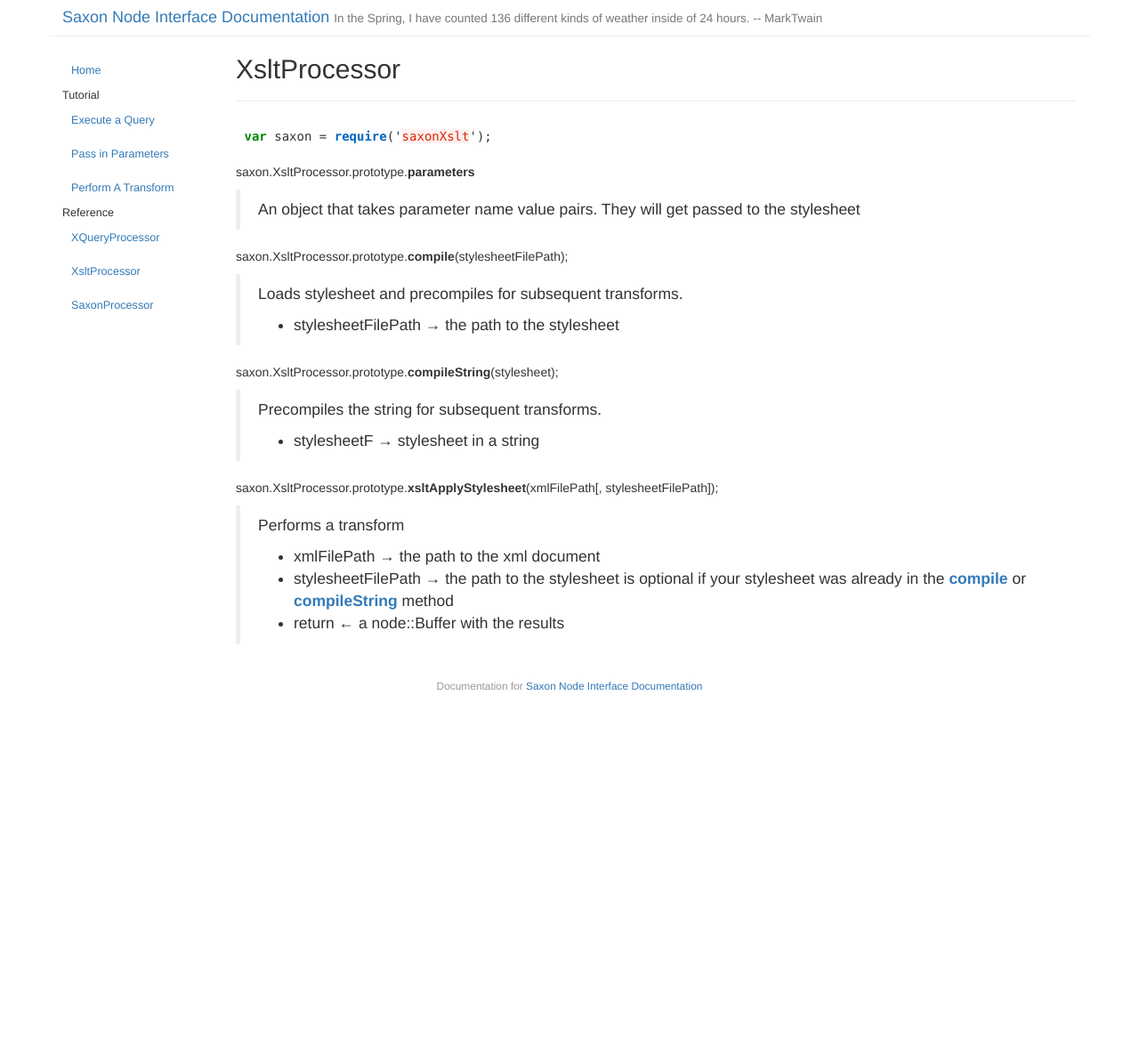
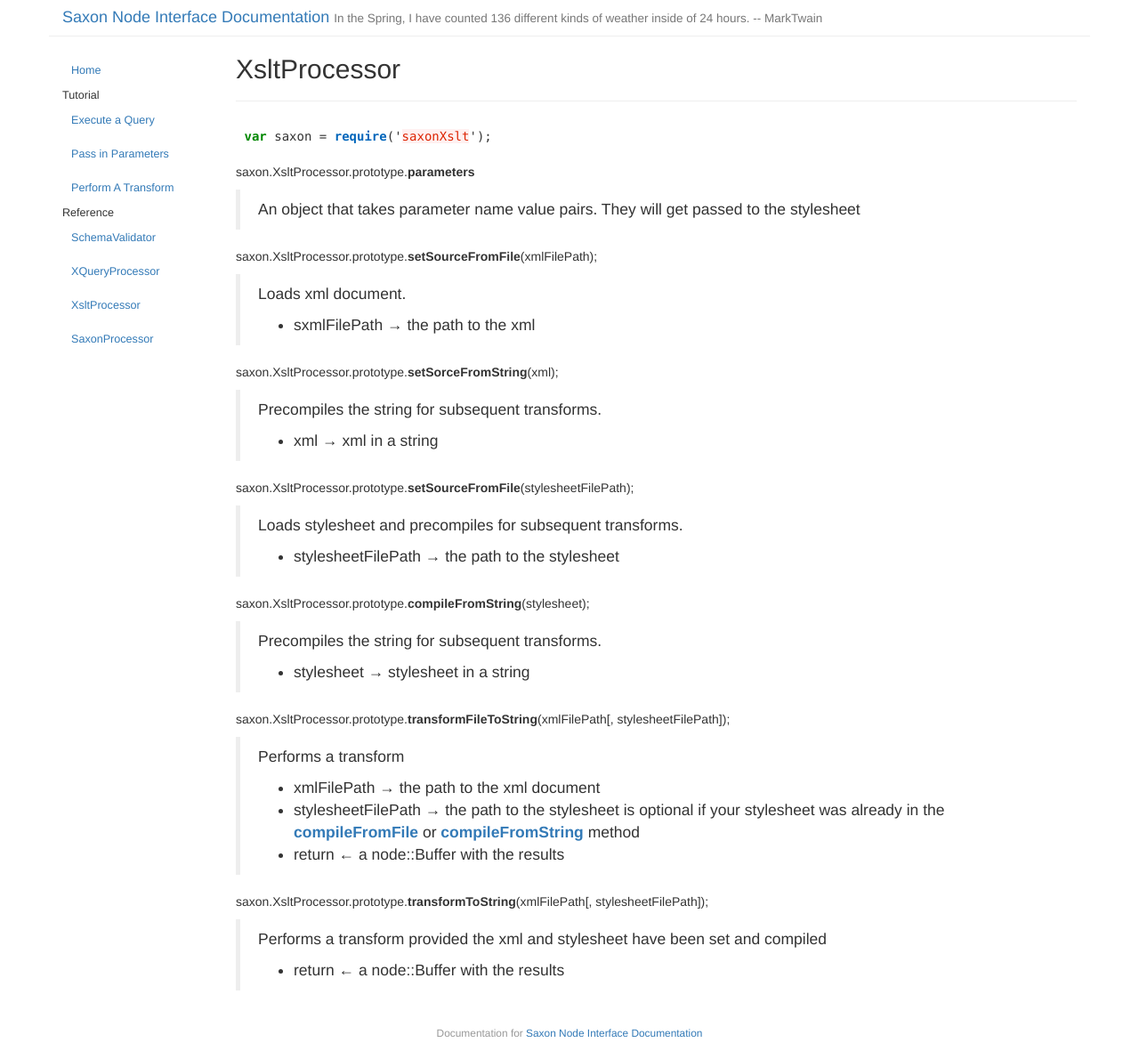
Before and after one commit to rimmartin/saxon-node, a Jekyll site: the page built from _posts/2015-08-08-xsltprocessor.md, in a window 1280 px wide. Shown: the whole page at 89% size. Built offline with Jekyll 4.4.1, drawn with Linux system fonts in a browser that asks for light colours; Markdown is read by kramdown in place of the engine named in the settings; before the commit the page ends 900 px from its top, so only the background shows below that.

Commit message:
beginning upgrade of docs for new saxon/C release 1.0.0

```diff
--- a/_posts/2015-08-08-xsltprocessor.md
+++ b/_posts/2015-08-08-xsltprocessor.md
@@ -11,19 +11,34 @@ var saxon = require('saxonXslt');
 saxon.XsltProcessor.prototype.**parameters**
 > An object that takes parameter name value pairs. They will get passed to the stylesheet
 
-saxon.XsltProcessor.prototype.**<span id="xslt-compile">compile</span>**(stylesheetFilePath);
+saxon.XsltProcessor.prototype.**<span id="xslt-source-from-file">setSourceFromFile</span>**(xmlFilePath);
+> Loads  xml document.
+>
+> *  sxmlFilePath &rarr; the path to the xml
+
+saxon.XsltProcessor.prototype.**<span id="xslt-source-from-string">setSorceFromString</span>**(xml);
+> Precompiles the string for subsequent transforms.
+>
+> *  xml &rarr; xml in a string
+
+saxon.XsltProcessor.prototype.**<span id="xslt-compile-from-file">setSourceFromFile</span>**(stylesheetFilePath);
 > Loads  stylesheet and precompiles for subsequent transforms.
 >
 > *  stylesheetFilePath &rarr; the path to the stylesheet
 
-saxon.XsltProcessor.prototype.**<span id="xslt-compile-string">compileString</span>**(stylesheet);
+saxon.XsltProcessor.prototype.**<span id="xslt-compile-string">compileFromString</span>**(stylesheet);
 > Precompiles the string for subsequent transforms.
 >
-> *  stylesheetF &rarr; stylesheet in a string
+> *  stylesheet &rarr; stylesheet in a string
 
-saxon.XsltProcessor.prototype.**xsltApplyStylesheet**(xmlFilePath[, stylesheetFilePath]);
+saxon.XsltProcessor.prototype.**transformFileToString**(xmlFilePath[, stylesheetFilePath]);
 > Performs a transform
 >
 > *  xmlFilePath &rarr; the path to the xml document
-> *  stylesheetFilePath &rarr; the path to the stylesheet is optional if your stylesheet was already in the [**compile**](#xslt-compile) or [**compileString**](#xslt-compile-string) method
+> *  stylesheetFilePath &rarr; the path to the stylesheet is optional if your stylesheet was already in the [**compileFromFile**](#xslt-compile-from-file) or [**compileFromString**](#xslt-compile-from-string) method
 > *  return &larr; a node::Buffer with the results
+
+saxon.XsltProcessor.prototype.**transformToString**(xmlFilePath[, stylesheetFilePath]);
+> Performs a transform provided the xml and stylesheet have been set and compiled
+>
+> *  return &larr; a node::Buffer with the results
```
Also changed, not shown: _pages/schemavalidator.md (added, +1 -0 lines), _posts/2015-08-08-saxonprocessor.md (+5 -0 lines), _posts/2015-08-08-xqueryprocessor.md (+8 -2 lines), _posts/2015-11-25-performatransform.md (+7 -7 lines), _posts/2016-02-12-schemavalidator.md (added, +29 -0 lines), index.md (+2 -2 lines).
